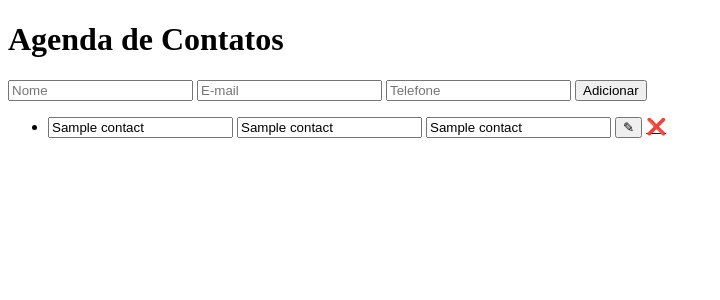
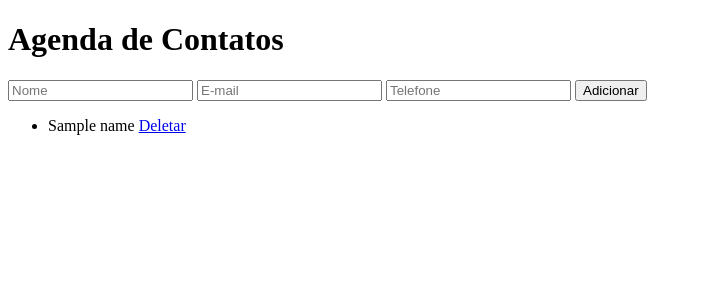
Before and after one commit to ValenteGH/Exerc-cio-Agenda, a Flask app: template templates/agenda.html in a window 1280 px wide. Shown: the top 300 px of the page, without its empty margins (0-720 px from the left). Run offline with Flask 2, Linux system fonts and the light colour scheme; the template is opened without the code that fills it: most values are stand-ins (such as "Sample title", 1, 10 or a date in 2020).

Commit message:
change2.1

```diff
--- a/templates/agenda.html
+++ b/templates/agenda.html
@@ -16,23 +16,20 @@
       Adicionar
     </button>
   </form>
-    <ul>
-        {% for contact in contacts %}
-          <li>
-            <form action="/update/{{contact[0]}}" method="POST">
-              <input name="name" value="{{ contact[1] }}">
-              <input name="email" value="{{ contact[2] }}">
-              <input name="phone" value="{{ contact[3] }}">
-              <button type="submit"">&#9998;</button>
-              {% if contact[5] == 0 %}
-                <a href="/complete/{{ contact[0] }}">✅</a>
-              {% endif %}
-              <a href="/delete/{{ contact[0] }}">❌</a>
-            </form>
-          </li>
-
-        {% endfor %}
-    </ul>
+  <ul>
+    {% for name in contacts %}
+      <li>{{ name['name'] }}
+          {% if contact['complete'] == False %}
+            <a href="/complete/{{ loop.agenda0 }}">
+             Completar
+            </a>
+          {% endif %}
+          <a href="/delete/{{ loop.agenda0 }}">
+            Deletar
+          </a>
+      </li>
+    {% endfor %}
+  </ul>
 
 </body>
 </html>
```
Also changed, not shown: 1 other file.
